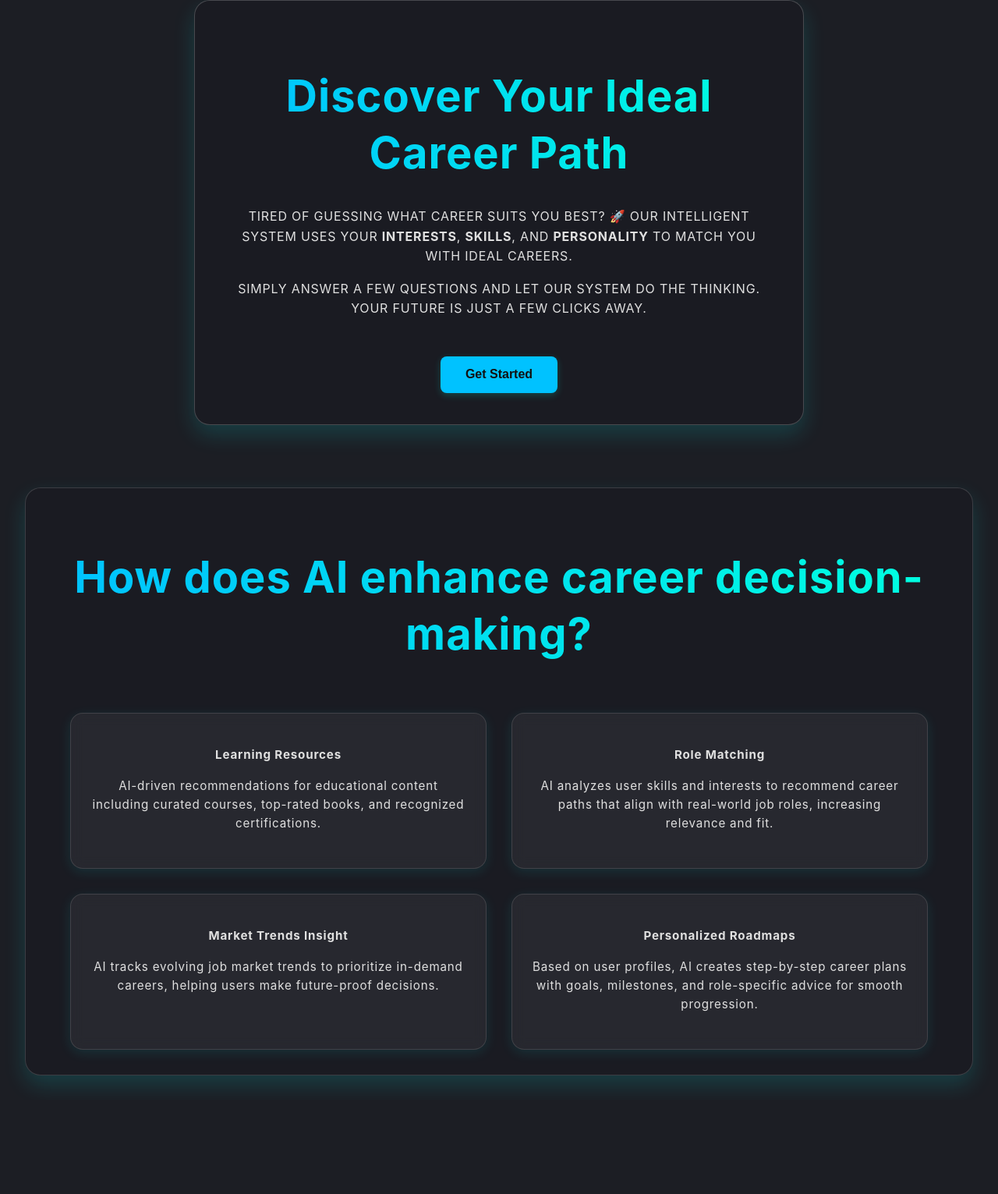
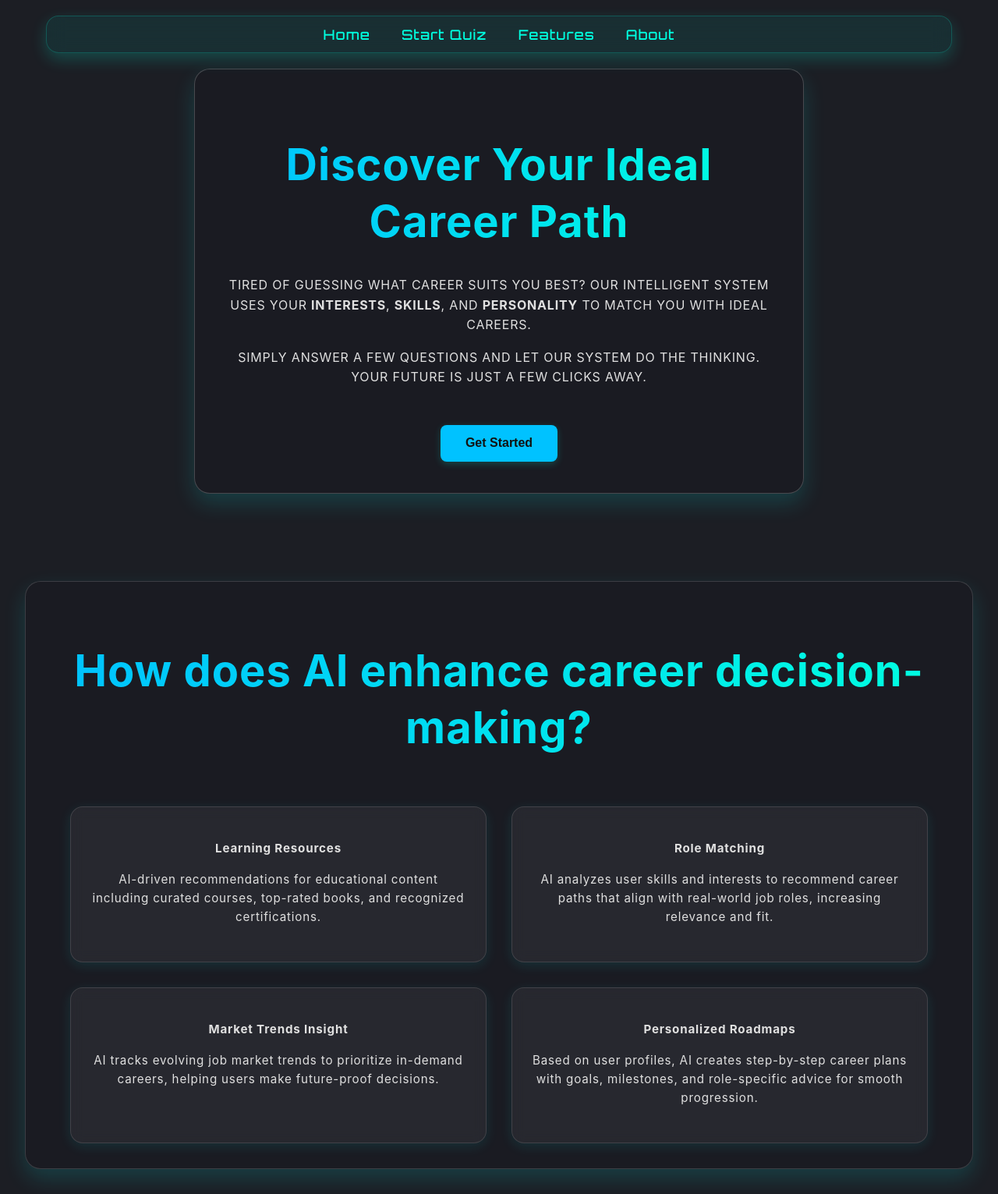
Before and after one commit to Samrudh9/career-recommendation-system, a Flask app: page / in a window 1280 px wide. Shown: the whole page at 78% size. Before the commit the page ends 1395 px from the top, so only its background shows below. Run offline with Flask 3, Linux system fonts and the light colour scheme.

Commit message:
feat: reorganize intro page structure for improved readability and navigation

```diff
--- a/templates/intro.html
+++ b/templates/intro.html
@@ -10,18 +10,25 @@
 
 <body>
 
+  <nav class="glass-nav">
+    <ul>
+      <li><a href="#">Home</a></li>
+      <li><a href="input.html">Start Quiz</a></li>
+      <li><a href ="#features">Features</a></li>
+      <li><a href="about.html">About</a></li>
+    </ul>
+  </nav>
+
+  <main class="page-content">
     <section class="glass-card">
       <h1 class="title">Discover Your Ideal Career Path</h1>
-
-    <p class="subtitle fade-in">
-      Tired of guessing what career suits you best? 🚀 Our intelligent system uses your
+      <p class="subtitle">
+        Tired of guessing what career suits you best?  Our intelligent system uses your
         <strong>interests</strong>, <strong>skills</strong>, and <strong>personality</strong> to match you with ideal careers.
       </p>
-
-    <p class="subtitle fade-in">
+      <p class="subtitle " >
         Simply answer a few questions and let our system do the thinking. Your future is just a few clicks away.
       </p>
-
       <button onclick="window.location.href='input.html'">Get Started</button>
     </section>
 
```
Lines whose indentation alone changed are shown as unchanged.
